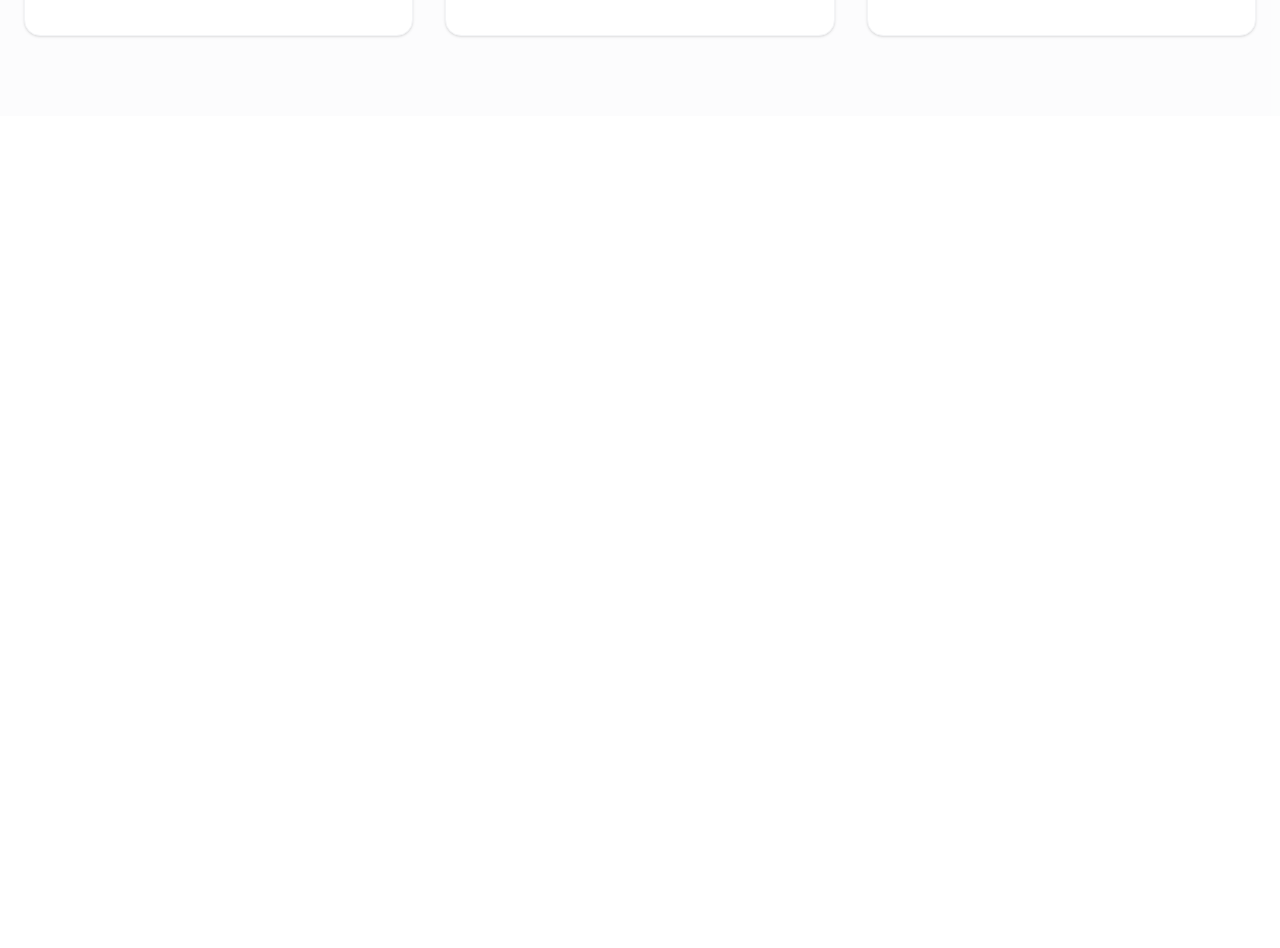
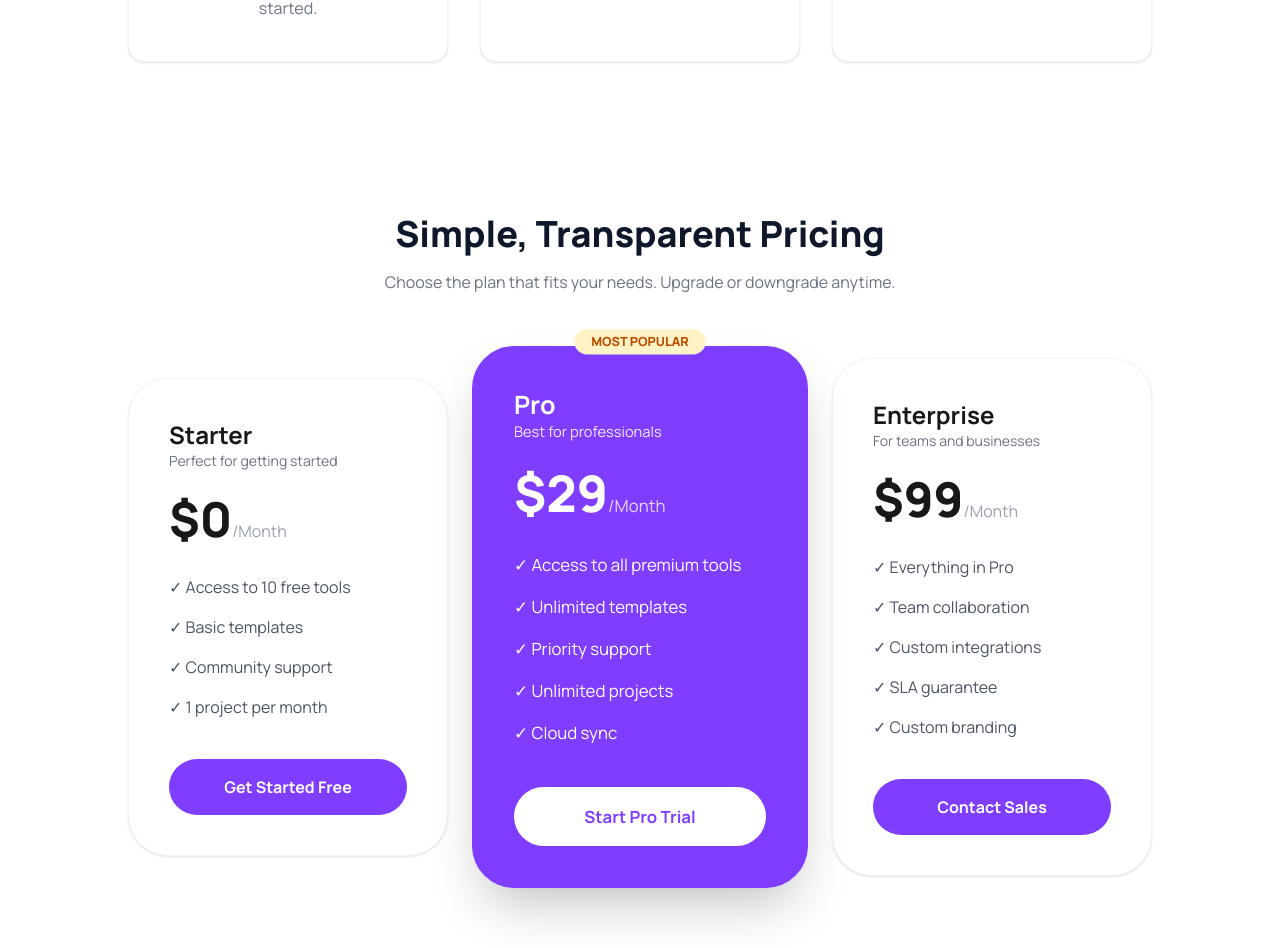
Before and after one commit to apurbadatta/DigiTools-Platfrom, a React (Vite) app: page / in a window 1280 px wide. Shown: the part 1516-2464 px from the top of the page. Before the commit the page ends 1632 px from the top, so only its background shows below. Built offline with nearby package versions, Linux system fonts and the light colour scheme.

Commit message:
Manrope font add and PricingSection add

```diff
--- a/src/App.jsx
+++ b/src/App.jsx
@@ -1,6 +1,7 @@
 import "./App.css";
 import HeroSection from "./components/HeroSection";
 import Navber from "./components/Navber";
+import PricingSection from "./components/PricingSection";
 import StatsSection from "./components/StatsSection";
 import StepsSection from "./components/StepsSection";
 
@@ -11,6 +12,7 @@ function App() {
       <HeroSection></HeroSection>
       <StatsSection></StatsSection>
       <StepsSection></StepsSection>
+      <PricingSection></PricingSection>
     </>
   );
 }
--- /dev/null
+++ b/src/components/PricingSection.jsx
@@ -0,0 +1,79 @@
+import React from "react";
+
+const PricingSection = () => {
+  return (
+    <section className="py-18 px-6 text-center">
+      <h2 className="text-3xl md:text-4xl font-black text-slate-900 mb-4">
+        Simple, Transparent Pricing
+      </h2>
+      <p className="text-gray-500 mb-16">
+        Choose the plan that fits your needs. Upgrade or downgrade anytime.
+      </p>
+
+      <div className="max-w-5xl mx-auto grid  md:grid-cols-3 gap-8 items-center">
+
+        <div className="bg-white p-10 rounded-[2.5rem] border border-gray-100 shadow-sm text-left hover:shadow-md transition">
+          <h3 className="text-2xl font-bold">Starter</h3>
+          <p className="text-gray-500 text-sm mb-6">
+            Perfect for getting started
+          </p>
+          <div className="mb-8">
+            <span className="text-5xl font-black">$0</span>
+            <span className="text-gray-400">/Month</span>
+          </div>
+          <ul className="space-y-4 mb-10 text-gray-600">
+            <li>✓ Access to 10 free tools</li>
+            <li>✓ Basic templates</li>
+            <li>✓ Community support</li>
+            <li>✓ 1 project per month</li>
+          </ul>
+          <button className="w-full bg-[#7F3EFF] text-white py-4 rounded-full font-bold cursor-pointer">
+            Get Started Free
+          </button>
+        </div>
+        <div className="bg-[#7F3EFF] p-10 rounded-[2.5rem] text-white text-left relative shadow-2xl scale-105 z-10">
+          <div className="absolute -top-4 left-1/2 -translate-x-1/2 bg-[#FEF3C6] text-[#BB4D00] px-4 py-1 rounded-full text-xs font-black uppercase ">
+            Most Popular
+          </div>
+          <h3 className="text-2xl font-bold">Pro</h3>
+          <p className="text-purple-100 text-sm mb-6">Best for professionals</p>
+          <div className="mb-8">
+            <span className="text-5xl font-black">$29</span>
+            <span className="text-purple-200">/Month</span>
+          </div>
+          <ul className="space-y-4 mb-10">
+            <li>✓ Access to all premium tools</li>
+            <li>✓ Unlimited templates</li>
+            <li>✓ Priority support</li>
+            <li>✓ Unlimited projects</li>
+            <li>✓ Cloud sync</li>
+          </ul>
+          <button className="w-full bg-white text-[#7F3EFF] py-4 rounded-full font-bold cursor-pointer">
+            Start Pro Trial
+          </button>
+        </div>
+
+        <div className="bg-white p-10 rounded-[2.5rem] border border-gray-100 shadow-sm text-left hover:shadow-md transition">
+          <h3 className="text-2xl font-bold">Enterprise</h3>
+          <p className="text-gray-500 text-sm mb-6">For teams and businesses</p>
+          <div className="mb-8">
+            <span className="text-5xl font-black">$99</span>
+            <span className="text-gray-400">/Month</span>
+          </div>
+          <ul className="space-y-4 mb-10 text-gray-600">
+            <li>✓ Everything in Pro</li>
+            <li>✓ Team collaboration</li>
+            <li>✓ Custom integrations</li>
+            <li>✓ SLA guarantee</li>
+            <li>✓ Custom branding</li>
+          </ul>
+          <button className="w-full bg-[#7F3EFF] text-white py-4 rounded-full font-bold cursor-pointer">
+            Contact Sales
+          </button>
+        </div>
+      </div>
+    </section>
+  );
+};
+
+export default PricingSection;
--- a/src/components/StepsSection.jsx
+++ b/src/components/StepsSection.jsx
@@ -28,8 +28,8 @@ const StepsSection = () => {
   ];
 
   return (
-    <section className="py-20 px-6 bg-gray-50/50">
-      <div className="max-w-7xl mx-auto text-center">
+    <section className="py-20 px-6 ">
+      <div className="max-w-5xl mx-auto text-center">
         <h2 className="text-4xl font-extrabold text-[#1E293B] mb-4">
           Get Started In 3 Steps
         </h2>
@@ -43,11 +43,9 @@ const StepsSection = () => {
               key={step.id}
               className="relative group bg-white p-10 rounded-2xl border border-gray-100 shadow-sm hover:shadow-xl transition-all duration-300"
             >
-
               <div className="absolute top-5 right-5 bg-[#7F3EFF] text-white text-xs font-bold w-8 h-8 flex items-center justify-center rounded-full">
                 {step.id}
               </div>
-
 
               <div className="bg-purple-50 w-24 h-24 rounded-full flex items-center justify-center mx-auto mb-8 group-hover:scale-110 transition-transform overflow-hidden p-4">
                 <img
--- a/src/index.css
+++ b/src/index.css
@@ -1,2 +1,8 @@
+@import url('https://fonts.googleapis.com/css2?family=Manrope:wght@200..800&display=swap');
 @import "tailwindcss";
 @plugin "daisyui";
+
+
+*{
+    font-family: "Manrope", sans-serif;
+}
```
